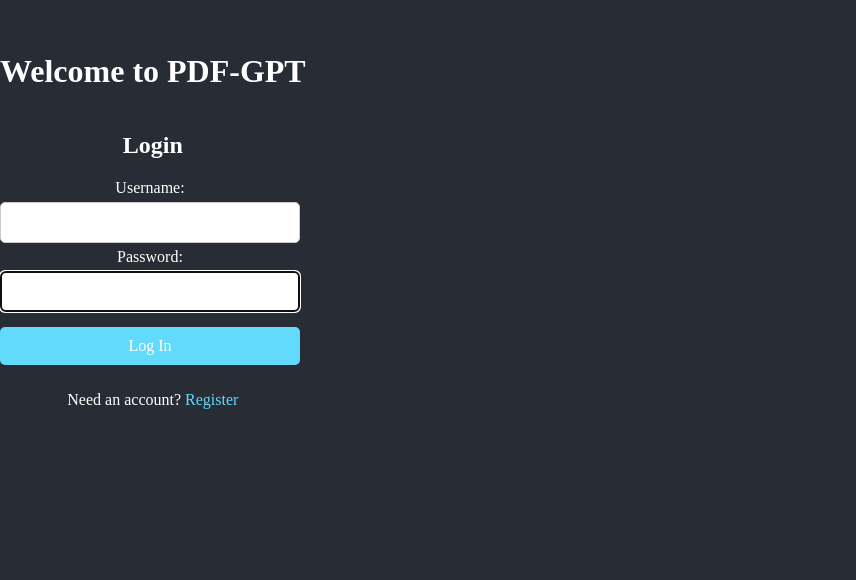
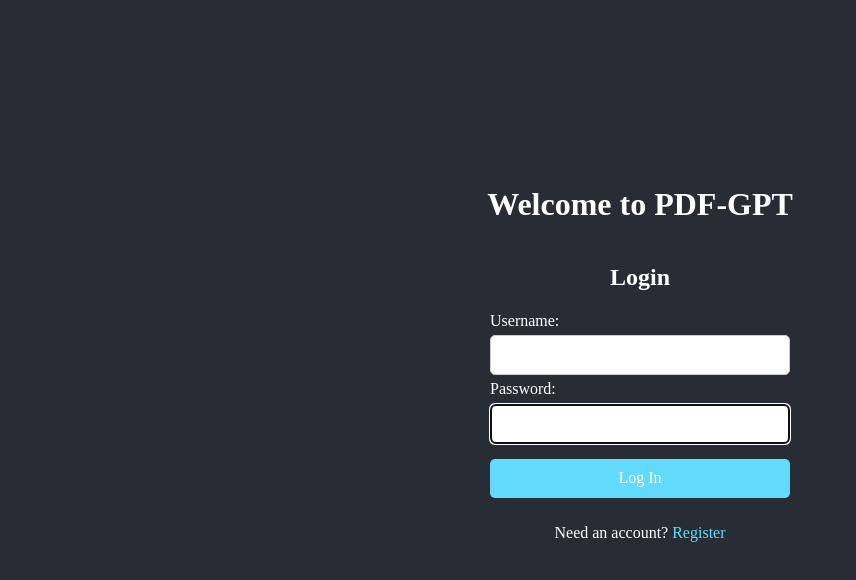
Before and after one commit to micklerj/PDF-GPT, a React (Create React App) app in the folder frontend/: page /login in a window 1280 px wide. Shown: the top 580 px of the page, without its empty margins (0-856 px from the left). Built offline with nearby package versions, Linux system fonts and the light colour scheme.

Commit message:
Fixing CSS after the git pull made it work differently

```diff
--- a/frontend/src/Login.css
+++ b/frontend/src/Login.css
@@ -1,26 +1,23 @@
 .login-page {
     background-color:#282c34;
     color:white;
-    height: 100vh;
+    display:flex;
+    width: 100vw;
 }
 
-/*
 .login-section-parent {
     display: flex;
     flex-direction: column;
     align-items: center;
     justify-content: center;
-
-
+    width: 100vw;
 }
-*/
 
 .login-section {
     display: flex;
     flex-direction: column;
-
+    align-items: center;
     justify-content: center;
-    text-align: center;
     width: 100%;
 }
 
@@ -35,7 +32,7 @@
 
   .login-form {
     width: 300px;
-
+    text-align: left;
   }
 
   /* May need to add a class or something and change title here */
--- a/frontend/src/Login.js
+++ b/frontend/src/Login.js
@@ -71,7 +71,7 @@
                     </p>
                 </section>
             ) : (
-                <section>
+                <section className="login-section-parent">
                     <div className="login-section">
                         <p ref={errRef} className={errMsg ? "errmsg" :
                             "offscreen"} aria-live="assertive">{errMsg}</p>
@@ -118,3 +118,5 @@
 }
 
 export default Login;
+
+/* Might need to style the page for when Login is successful */
--- a/frontend/src/Register.css
+++ b/frontend/src/Register.css
@@ -6,6 +6,7 @@
     align-items: center;
     justify-content: center;
     height: 100vh;
+    width: 100vw;
   }
 
 .register-page h1 {
@@ -64,6 +65,7 @@
   .input-requirements {
     margin-top: 0px;
     margin-bottom: 20px;
+    text-align: left;
   }
 
   .line a {
--- a/frontend/src/Register.js
+++ b/frontend/src/Register.js
@@ -176,9 +176,8 @@
                     <p>
                         Already registered?
                         <span className="line">
-                            {/*put router link here*/}
+                            {/* put router link here */}
                             <a href="Login"> Sign In</a>
-
                         </span>
                     </p>
                 </section>
@@ -188,3 +187,5 @@
 }
 
 export default Register;
+
+  /* Might need to style the page for when Register is successful */
```
